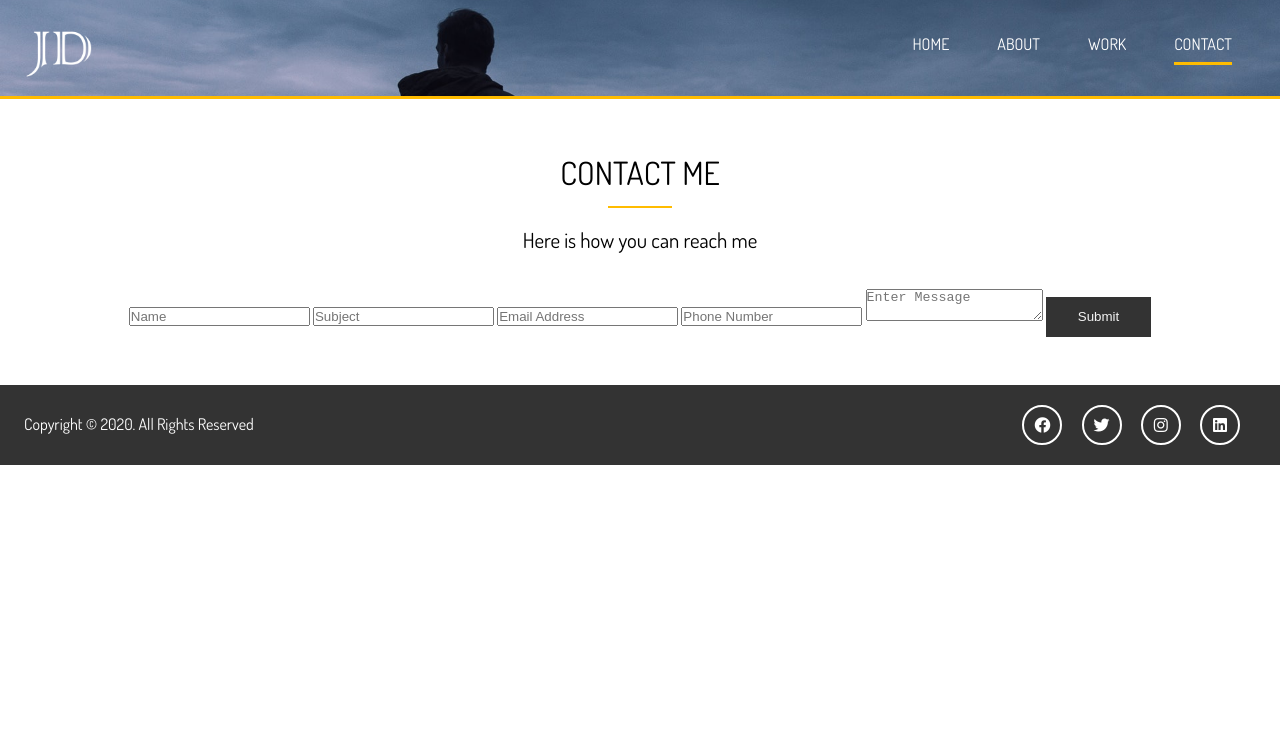
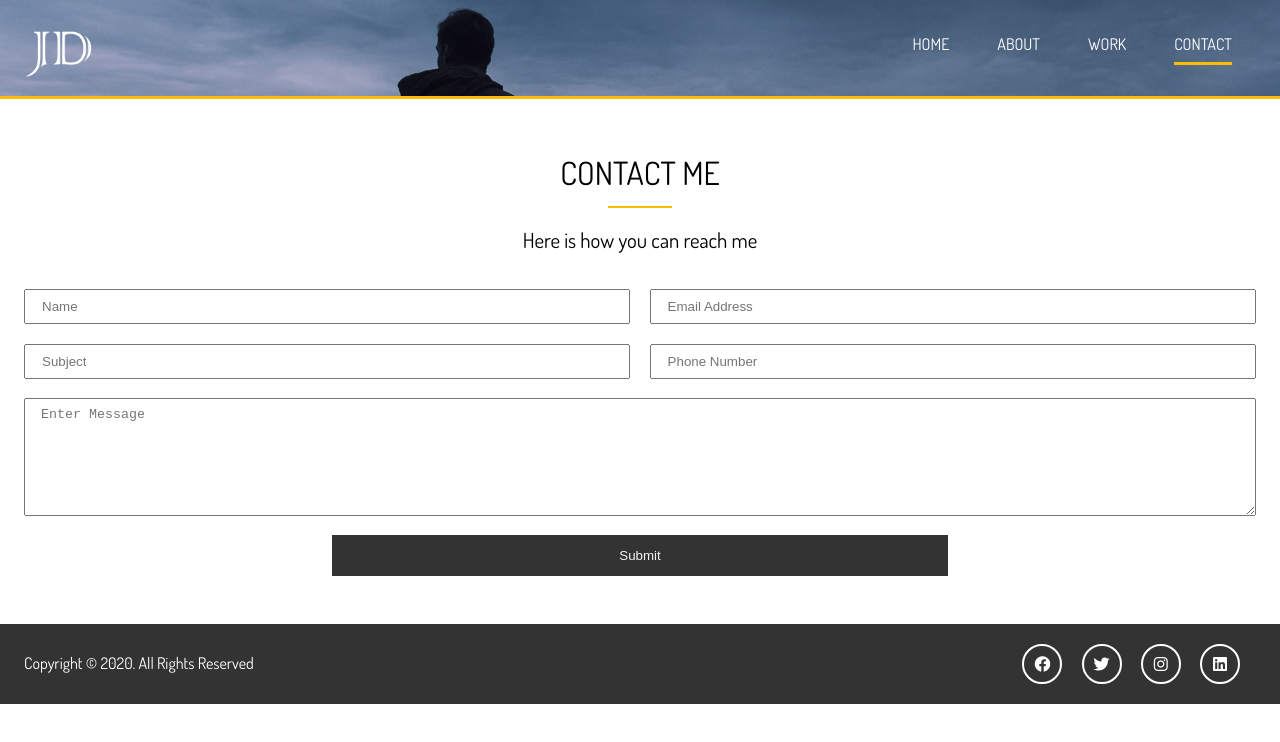
Before and after one commit to dzhambov/Portfolio-New, a plain HTML site: page dist/contact.html in a window 1280 px wide. Drawn offline with Linux system fonts and the light colour scheme.

```diff
--- a/dist/contact.html
+++ b/dist/contact.html
@@ -40,8 +40,8 @@
           <input type="email" class="text-input email-input" placeholder="Email Address">
           <input type="text" class="text-input phone-input" placeholder="Phone Number">
           <textarea class="text-input message-input" placeholder="Enter Message"></textarea>
-          <button type="submit" class="btn-dark">Submit</button>
         </div>
+        <button type="submit" class="btn-dark">Submit</button>
       </form>
     </div>
   </section>
--- a/scss/main.scss
+++ b/scss/main.scss
@@ -309,6 +309,51 @@
   }
 }
 
+// Contact Page
+#contact {
+  &-a {
+    .text-fields {
+      display: grid;
+      grid-template-areas:
+        'name email'
+        'subject phone'
+        'message message';
+      grid-gap: 1.2rem;
+      margin-bottom: 1.2rem;
+
+      // Grid Areas
+      .name-input {
+        grid-area: name;
+      }
+
+      .subject-input {
+        grid-area: subject;
+      }
+
+      .email-input {
+        grid-area: email;
+      }
+
+      .phone-input {
+        grid-area: phone;
+      }
+
+      .message-input {
+        grid-area: message;
+        height: 100px;
+      }
+
+      .text-input {
+        padding: 0.5rem 1rem;
+      }
+    }
+
+    button[type='submit'] {
+      width: 50%;
+    }
+  }
+}
+
 // Footer
 #main-footer {
   background: $dark-color;
```
Also changed, not shown: dist/css/main.css.
